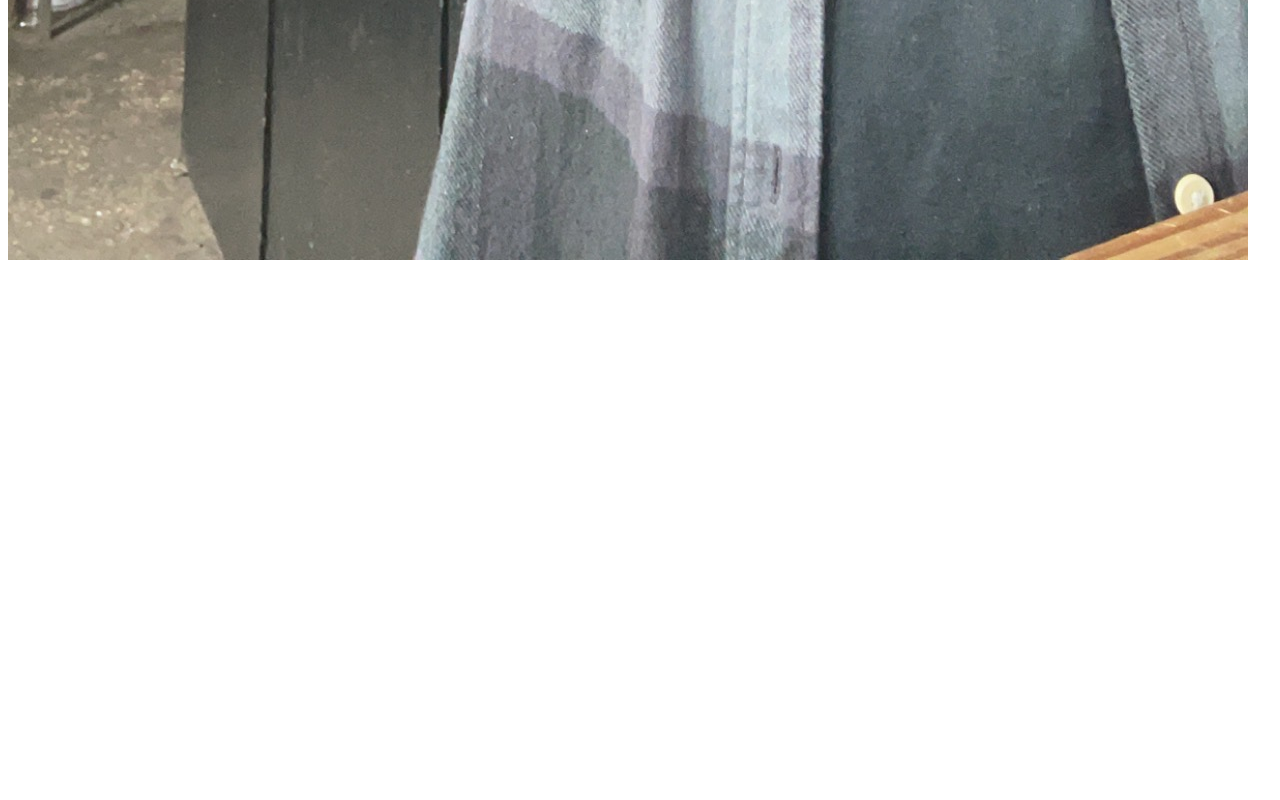
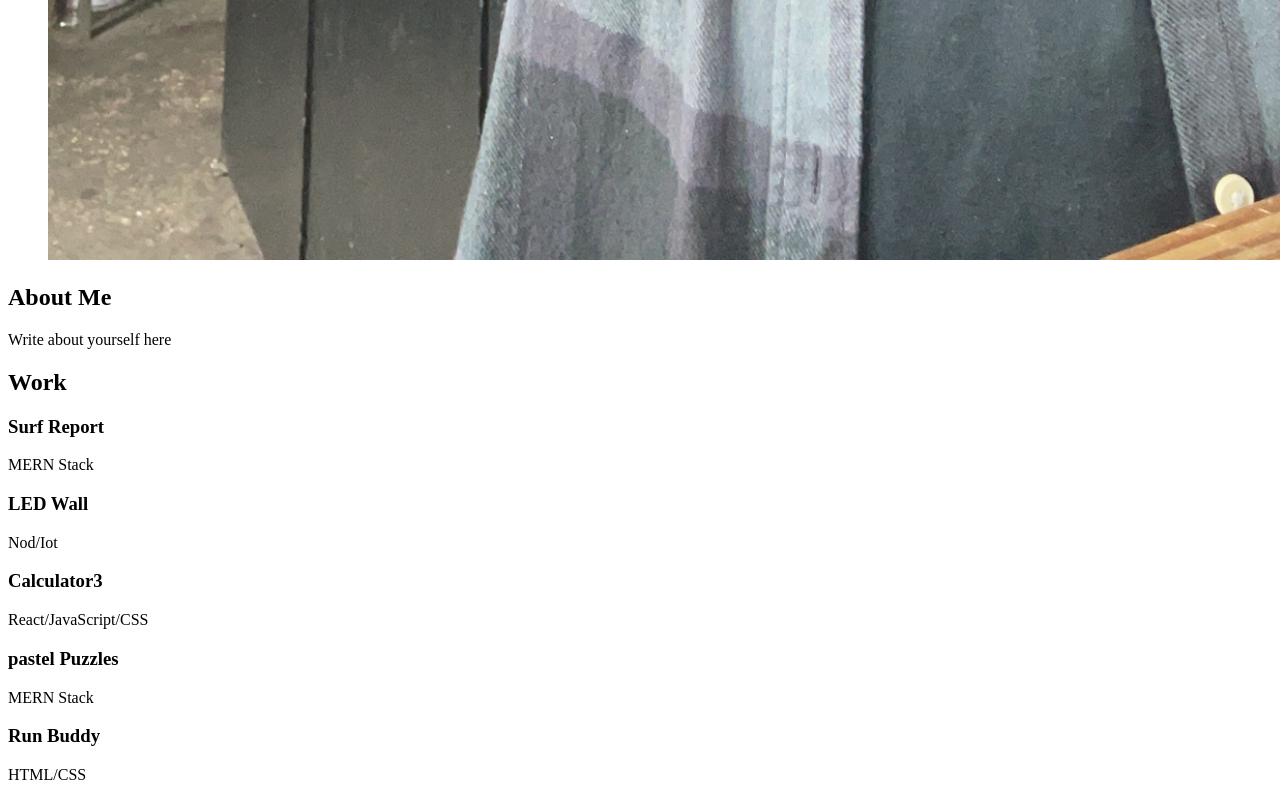
Before and after one commit to justinryan8828/Portfolio, a plain HTML site: page index.html in a window 1280 px wide. Shown: the part 2116-2916 px from the top of the page. Before the commit the page ends 2388 px from the top, so only its background shows below. Drawn offline with Linux system fonts and the light colour scheme.

Commit message:
Worked on header, and started on flex in the HTML

```diff
--- a/index.html
+++ b/index.html
@@ -27,6 +27,43 @@
         </li>
   </header>
 
-  <Figure class="header-img"></Figure>
-  <img src="./imgs/IMG_8948.JPG" alt="Myself at work">
-  <a href="personal-portfolio" Bartender Turned Web Developer></a>
+  <Figure class="header-img">
+   <img src="./imgs/IMG_8948.JPG" alt="Myself at work">
+   <a href="personal-portfolio" Bartender Turned Web Developer></a>
+  </figure>
+
+<!-- Dont forget to fill out the info aboutyouself -->
+
+    <div class="container">
+      <h2>About Me</h2>
+      <p id="about-me-paragraph">Write about yourself here</p>
+    </div>
+
+    <div class="work-container">
+        <h2>Work</h2>
+        <div class="flex-container">
+          <div class="flex-item">
+            <h3>Surf Report</h3>
+            <p>MERN Stack</p>
+          </div>
+          <div class="flex-item">
+            <h3>LED Wall</h3>
+            <p>Nod/Iot</p>
+          </div>
+          <div class="flex-item">
+            <h3>Calculator3</h3>
+            <p>React/JavaScript/CSS</p>
+          </div>
+          <div class="flex-item">
+            <h3>pastel Puzzles</h3>
+            <p>MERN Stack</p>
+          </div>
+          <div class="flex-item">
+            <h3>Run Buddy</h3>
+            <p>HTML/CSS</p>
+          </div>
+        </div>
+      </div>
+
+
+  </body>
```
